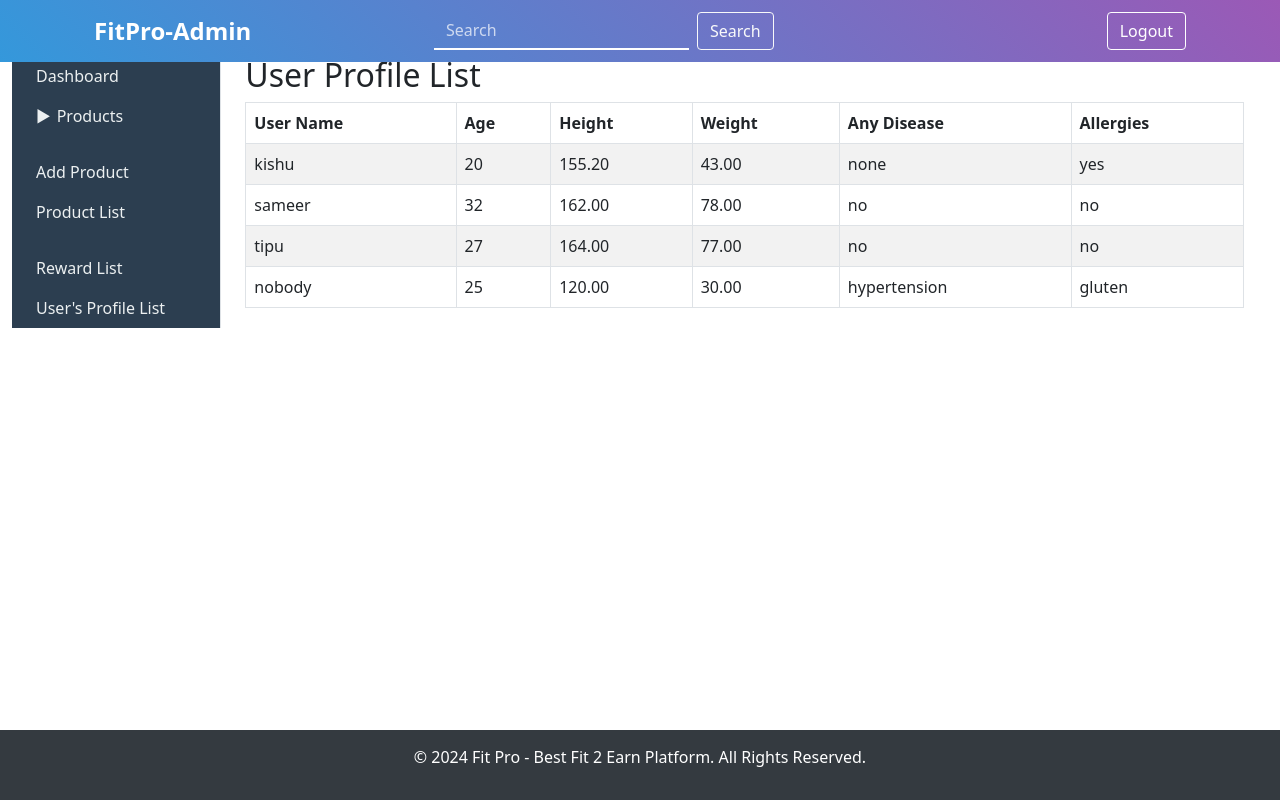
After one commit to AI-ML-Prowork/fit_pro, a Django app: page /admin_panel/all_user_profiles in a window 1280 px wide. The commit adds this page. Run offline with Django 5.2, Linux system fonts and the light colour scheme; data comes from the database, SQL or seed files in the repository; some libraries are stand-ins or nearby versions.

Commit message:
first commit

```diff
--- a/admin_panel/urls.py
+++ b/admin_panel/urls.py
@@ -9,6 +9,6 @@ urlpatterns = [
     path('add_product', add_product, name='add_product'),
     path('product_list', product_list, name='product_list'),
     path('all_user_rewards', all_user_rewards, name='all_user_rewards'),
-    path('all_user_profile', all_user_profile, name='all_user_profile'),
+    path('all_user_profiles', all_user_profiles, name='all_user_profiles'),
 
 ]
--- a/admin_panel/views.py
+++ b/admin_panel/views.py
@@ -106,6 +106,6 @@ def all_user_rewards(request):
 
 from user_panel.models import UserProfile
 
-def all_user_profile(request):
-    profiles = UserProfile.objects.all()
-    return render(request, 'admin_panel/user_profile_list.html', {'profiles': profiles})
+def all_user_profiles(request):
+    user_profiles = UserProfile.objects.all()
+    return render(request, 'admin_panel/all_user_profiles.html', {'user_profiles': user_profiles})
--- /dev/null
+++ b/templates/admin_panel/all_user_profiles.html
@@ -0,0 +1,32 @@
+{% extends "base.html" %}
+
+{% block content %}
+
+<h2>User Profile List</h2>
+<table class="table table-bordered table-striped">
+  <thead class="thead-dark">
+    <tr>
+      <th>User Name</th>
+      <th>Age</th>
+      <th>Height</th>
+      <th>Weight</th>
+      <th>Any Disease</th>
+      <th>Allergies</th>
+    </tr>
+  </thead>
+  <tbody>
+    {% for user_profile in user_profiles %}
+      <tr>
+        <td>{{ user_profile.user_name }}</td>
+        <td>{{ user_profile.age }}</td>
+        <td>{{ user_profile.height }}</td>
+        <td>{{ user_profile.weight }}</td>
+        <td>{{ user_profile.any_disease }}</td>
+        <td>{{ user_profile.allergies }}</td>
+      </tr>
+    {% endfor %}
+
+
+  </tbody>
+</table>
+{% endblock %}
--- a/templates/base.html
+++ b/templates/base.html
@@ -215,7 +215,7 @@
                     </li>
 
                     <li class="nav-item">
-                        <a class="nav-link" href="{% url 'admin_panel:all_user_profile' %}">User's Profile List</a>
+                        <a class="nav-link" href="{% url 'admin_panel:all_user_profiles' %}">User's Profile List</a>
                     </li>
                    {% comment %} <li class="nav-item">
                         <a class="nav-link collapsible" data-bs-toggle="collapse" href="#profileCollapse" role="button" aria-expanded="true" aria-controls="profileCollapse">Profile</a>
```
Also changed, not shown: templates/admin_panel/user_profile_list.html (deleted, +0 -30 lines).
